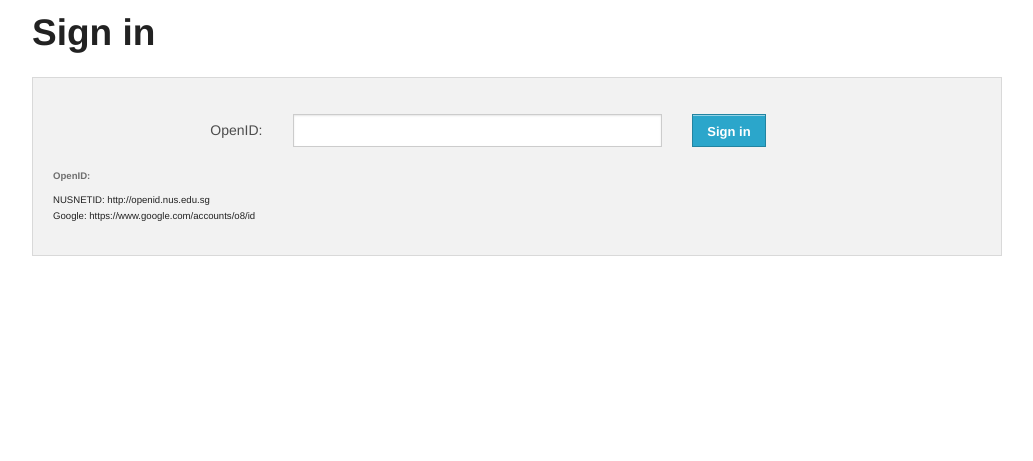
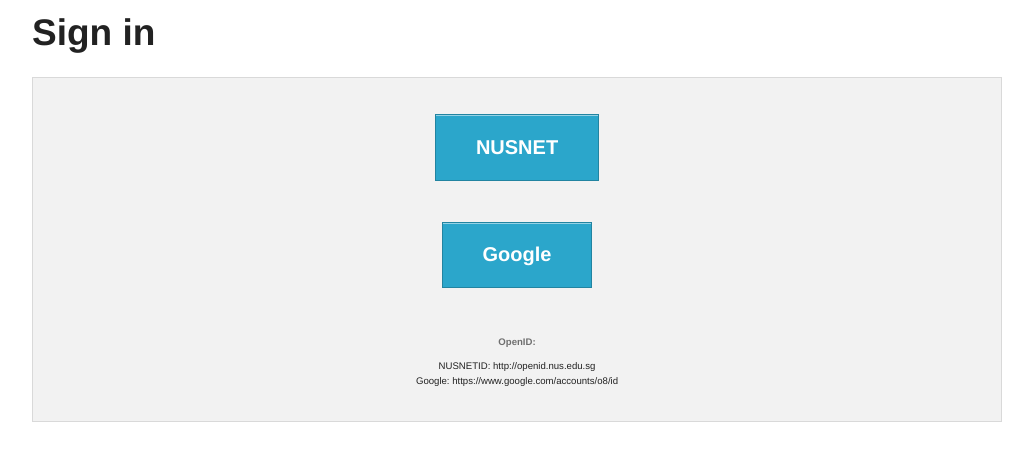
Before and after one commit to Tiotao/Abbey-Equipment-Management-System, a Python web app: template templates/login.html in a window 1280 px wide. Shown: the part 163-624 px from the top of the page, without its empty margins (123-1156 px from the left). Run offline with Jinja, Linux system fonts and the light colour scheme; the template is opened without the code that fills it, so the values that code supplies are empty; some libraries are stand-ins or nearby versions.

Commit message:
changed login view

```diff
--- a/templates/layout.html
+++ b/templates/layout.html
@@ -3,7 +3,7 @@
 <head>
 	<meta charset="utf-8">
   	<meta name="viewport" content="width=device-width">
-  	<title>Foundation 4</title>
+  	<title>Equipment Loan System for Abbey</title>
 	<link rel="stylesheet" href="/static/css/foundation.css">
 	<script src="/static/js/vendor/jquery.js"></script>
 	<script src="/static/js/vendor/custom.modernizr.js"></script>
--- a/templates/login.html
+++ b/templates/login.html
@@ -2,50 +2,36 @@
 
 {% block content %}
   <h2>Sign in</h2>
-  <div class="panel">
+  <div class="panel" style="text-align:center">
 <br>
-  <form action="" method=post>
-  <div class="row">
-  <div class="small-12 columns">
-  </div>
-  </div>
+
+
   <div class="row">
 
-  {% if error %}
-  <div class="small-3 columns">
-  <label for="right-label" class="right inline error">OpenID:</label>
-      </div>
-      <div class="small-5 columns">
-      <input id="right-label" class="error" type=text name=openid size=30>
-      <small class="error">{{ error }}</small>
-      </div>
-      <div class="small-3 columns">
-      <input type=submit class="small button" value="Sign in">
-      </div>
-      <input type=hidden name=next value="{{ next }}">
+   <div class="small-3 small-centered columns " >
 
-{% else %}
-
-  <div class="small-3 columns">
-  <label for="right-label" class="right inline">OpenID:</label>
-      </div>
-      <div class="small-5 columns">
-      <input id="right-label" type=text name=openid size=30>
-      </div>
-      <div class="small-3 columns">
-      <input type=submit class="small button" value="Sign in">
-      </div>
-      <input type=hidden name=next value="{{ next }}">
+<form action="" method=post>
 
 
+      <input type=hidden id="right-label" type=text name=openid value="http://openid.nus.edu.sg" size=30>
+      <input type=submit class="large button" value="NUSNET">
+      <input type=hidden name=next value="{{ next }}">
+  </form>
+  </div>
+<div class="small-3 small-centered columns center">
+  <form action="" method=post>
+
+      <input type=hidden id="right-label" type=text name=openid value="https://www.google.com/accounts/o8/id" size=30>
+      <input type=submit class="large button" value="Google">
+      <input type=hidden name=next value="{{ next }}">
+      </form>
 
 
-{% endif %}
-
+</div>
 </div>
 
 <div class="row">
-<div class="small-6 columns center">
+<div class="small-12 columns">
 <h6><small>OpenID:</small></h6>
 
 <small><ul class="no-bullet">
@@ -58,7 +44,6 @@
 
 </div>
 
-  </form>
   </div>
 
 {% endblock %}
```
